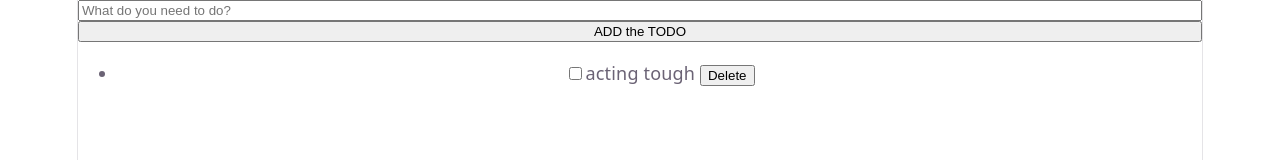
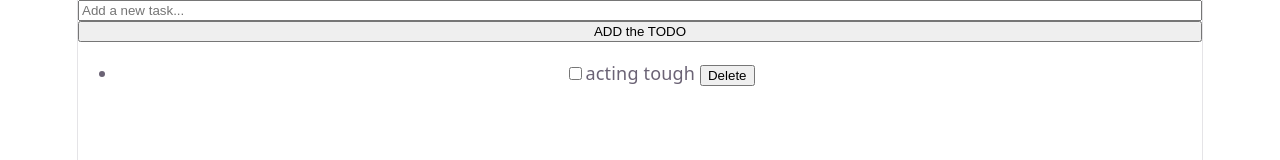
Before and after one commit to bedotaha1/todo-list-app, a React (Vite) app: page / in a window 1280 px wide. Shown: the top 160 px of the page. Built offline with nearby package versions, Linux system fonts and the light colour scheme.

Commit message:
test changes

```diff
--- a/src/TodoList.tsx
+++ b/src/TodoList.tsx
@@ -17,7 +17,7 @@ export default function App() {
         value={text}
         onChange={e => setText(e.target.value)}
         type="text"
-        placeholder="What do you need to do?"
+        placeholder="Add a new task..."
       />
       <button onClick={handleAdd}>ADD the TODO</button>
       <ul>
```
